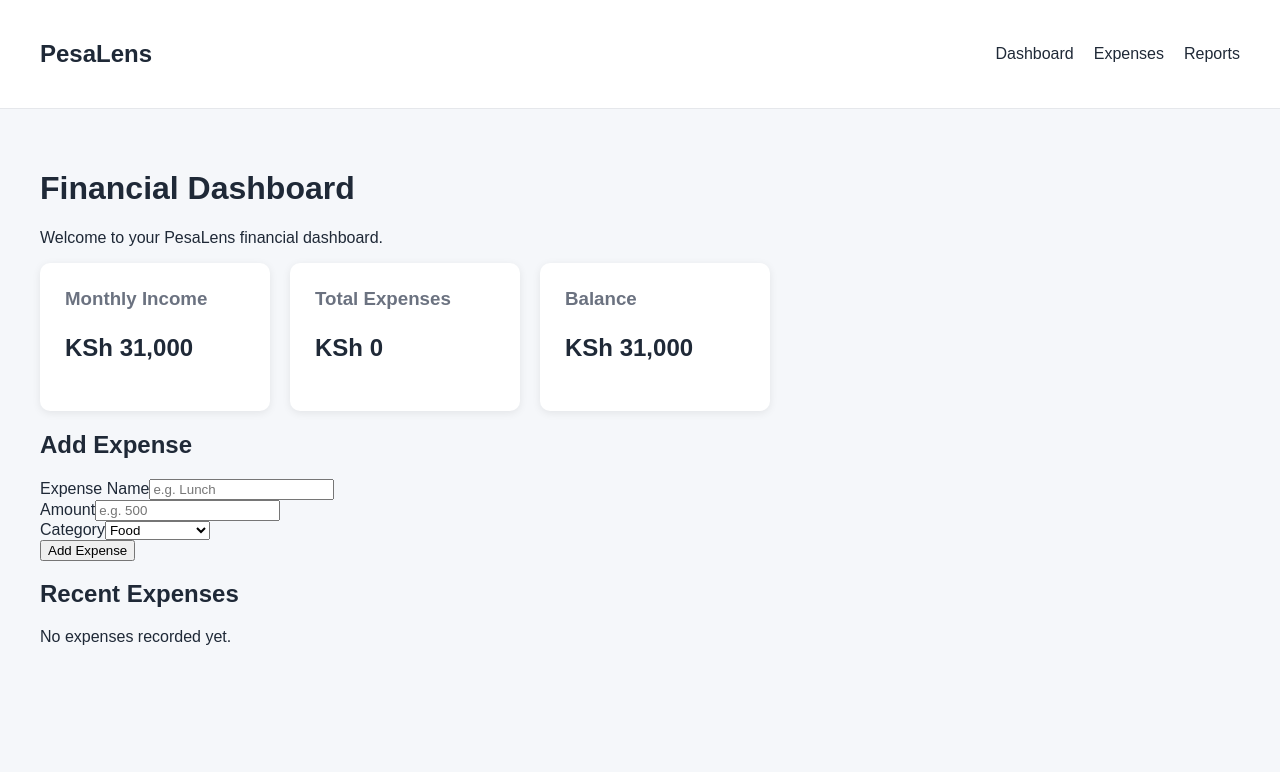
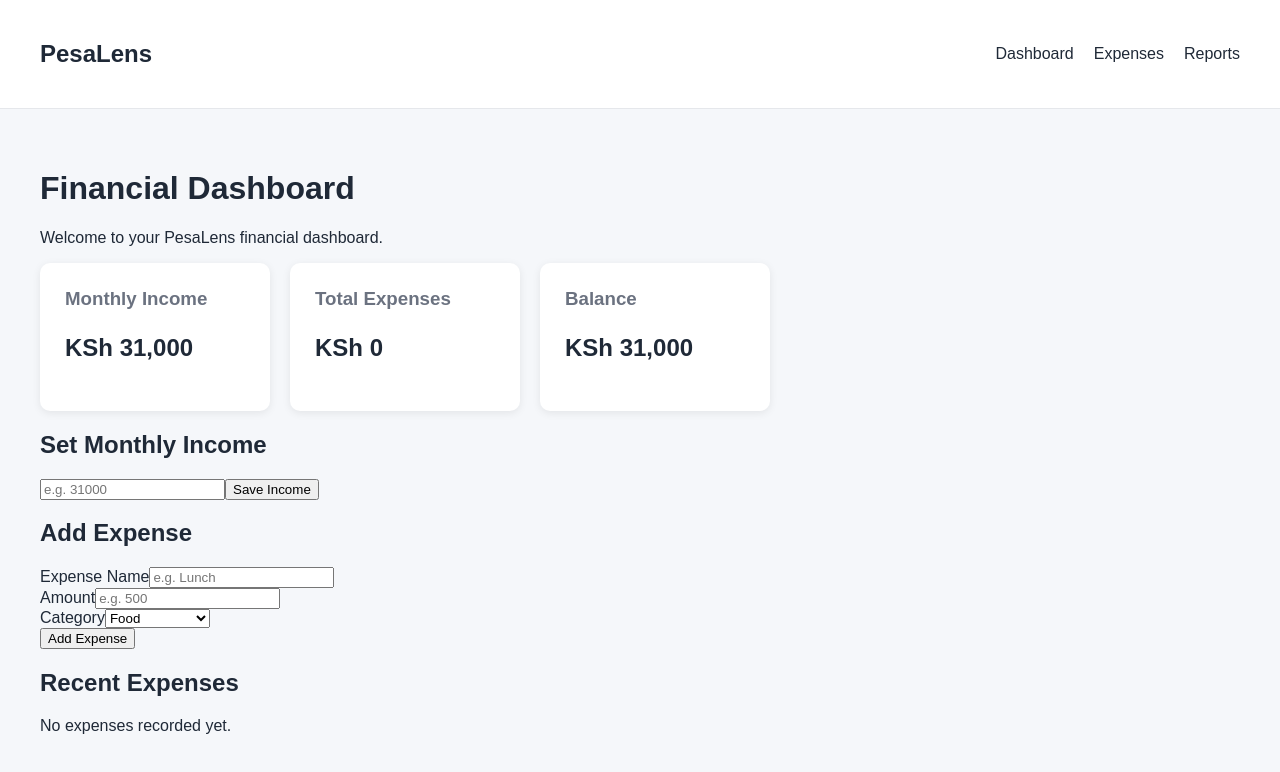
Before and after one commit to MukamiKelvin/kimahlife-expense-tracker, a React (Vite) app: page / in a window 1280 px wide. Shown: the top 772 px of the page. Built offline with nearby package versions, Linux system fonts and the light colour scheme.

Commit message:
feat: add dynamic monthly income

```diff
--- a/src/App.jsx
+++ b/src/App.jsx
@@ -14,6 +14,9 @@ import ExpenseForm from "./components/ExpenseForm";
 // Import the ExpenseList component.
 import ExpenseList from "./components/ExpenseList";
 
+// Import the IncomeForm component.
+import IncomeForm from "./components/IncomeForm";
+
 
 // App is the main component of PesaLens.
 function App() {
@@ -27,6 +30,10 @@ function App() {
   // added any expenses yet.
   const [expenses, setExpenses] = useState([]);
 
+  // Store the user's monthly income.
+// We start with 31,000 for now.
+const [monthlyIncome, setMonthlyIncome] = useState(31000);
+
   // Calculate the total amount spent.
 //
 // reduce() goes through every expense
@@ -36,7 +43,6 @@ const totalExpenses = expenses.reduce(
   0
 );
 
-const monthlyIncome = 31000;
 
 // Calculate how much money remains
 // after subtracting expenses from income.
@@ -108,6 +114,12 @@ function handleDelete(expenseId) {
 
         </section>
 
+        {/* Allow the user to set their monthly income */}
+<IncomeForm
+  setMonthlyIncome={setMonthlyIncome}
+  currentIncome={monthlyIncome}
+/>
+
 
         {/*
           ExpenseForm receives setExpenses as a prop.
--- /dev/null
+++ b/src/components/IncomeForm.jsx
@@ -0,0 +1,63 @@
+// Import useState from React.
+// We use it to control the income input.
+import { useState } from "react";
+
+// IncomeForm allows the user to enter
+// their monthly income.
+function IncomeForm({ setMonthlyIncome, currentIncome }) {
+
+  // Store whatever the user is currently
+  // typing into the income input.
+  const [income, setIncome] = useState("");
+
+  // Handle the form submission.
+  function handleSubmit(event) {
+
+    // Prevent the browser from refreshing.
+    event.preventDefault();
+
+    // Convert the input from text to a number.
+    const incomeNumber = Number(income);
+
+    // Update the monthly income in App.
+    setMonthlyIncome(incomeNumber);
+
+    // Clear the input after saving.
+    setIncome("");
+  }
+
+  return (
+    <div>
+
+      {/* Form heading */}
+      <h2>Set Monthly Income</h2>
+
+      <form onSubmit={handleSubmit}>
+
+        {/* Income input */}
+        <input
+          type="number"
+          placeholder="e.g. 31000"
+
+          // Display the current input value.
+          value={income}
+
+          // Update income whenever the user types.
+          onChange={(event) =>
+            setIncome(event.target.value)
+          }
+        />
+
+        {/* Submit button */}
+        <button type="submit">
+          Save Income
+        </button>
+
+      </form>
+
+    </div>
+  );
+}
+
+// Export the component.
+export default IncomeForm;
```
